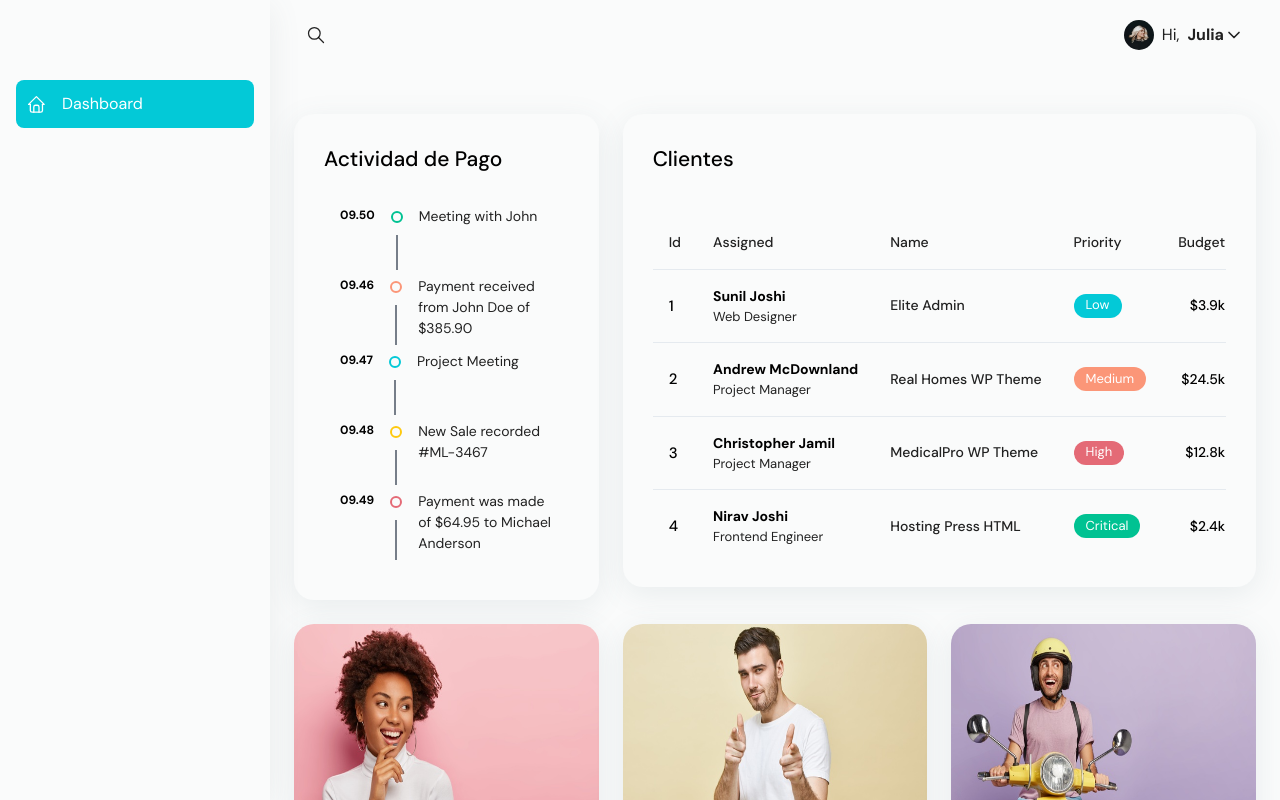
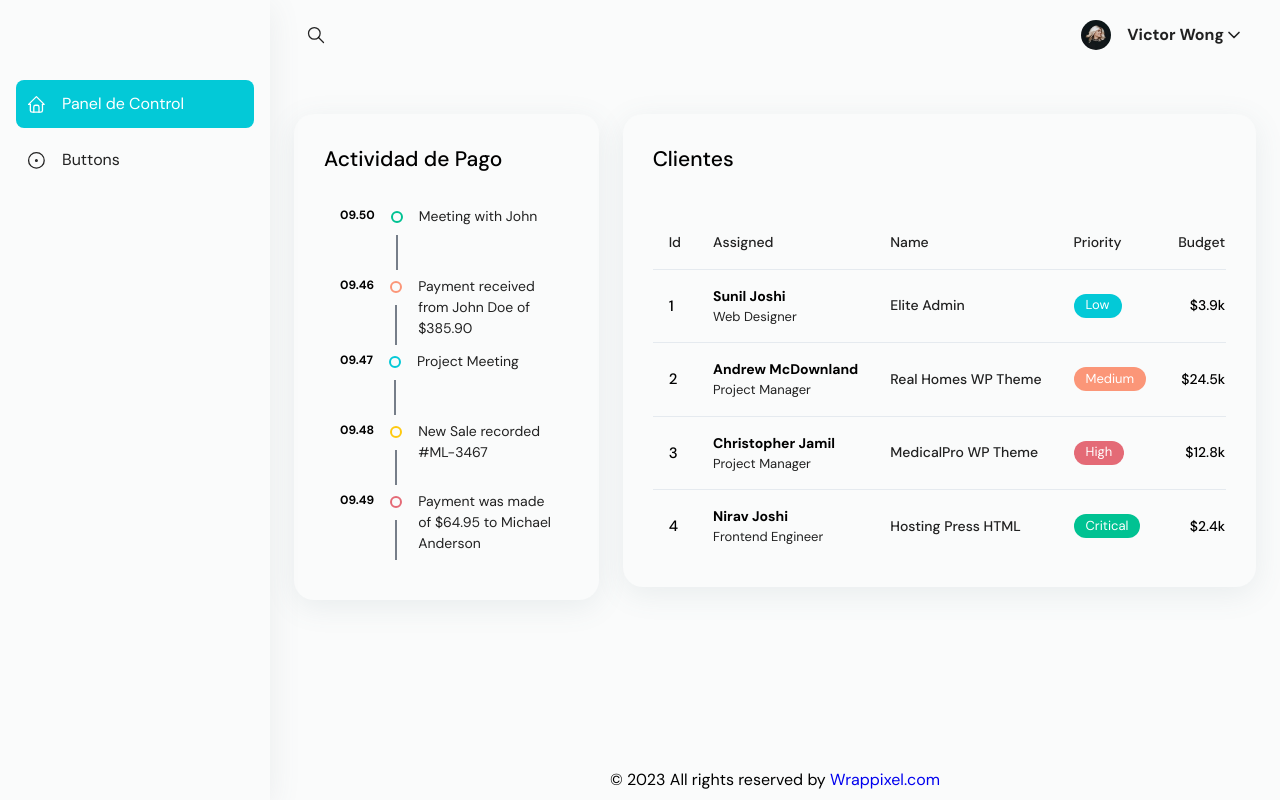
Before and after one commit to jonathanlopezb/dash-sisuma, a Next.js app: page / in a window 1280 px wide. Shown: the top 800 px of the page. Built offline with nearby package versions, Linux system fonts and the light colour scheme.

Commit message:
performent

```diff
--- a/src/app/(DashboardLayout)/layout/header/Profile.tsx
+++ b/src/app/(DashboardLayout)/layout/header/Profile.tsx
@@ -106,7 +106,6 @@ const Profile = () => {
             fontWeight="400"
             sx={{ ml: 1 }}
           >
-            Hi,
           </Typography>
           <Typography
             variant="h5"
@@ -115,7 +114,7 @@ const Profile = () => {
               ml: 1,
             }}
           >
-            Julia
+            Victor Wong
           </Typography>
           <IconChevronDown width="20" height="20" />
         </Box>
--- a/src/app/(DashboardLayout)/layout/sidebar/MenuItems.tsx
+++ b/src/app/(DashboardLayout)/layout/sidebar/MenuItems.tsx
@@ -7,16 +7,16 @@ import { uniqueId } from "lodash";
 const Menuitems = [
   {
     id: uniqueId(),
-    title: "Dashboard",
+    title: "Panel de Control",
     icon: IconHome,
     href: "/",
   },
-  // {
-  //   id: uniqueId(),
-  //   title: "Buttons",
-  //   icon: IconCircleDot,
-  //   href: "/ui-components/buttons",
-  // },
+  {
+    id: uniqueId(),
+    title: "Buttons",
+    icon: IconCircleDot,
+    href: "/ui-components/buttons",
+  },
   // {
   //   id: uniqueId(),
   //   title: "Forms",
--- a/src/app/(DashboardLayout)/page.tsx
+++ b/src/app/(DashboardLayout)/page.tsx
@@ -22,9 +22,9 @@ const Dashboard = () => {
         <Grid item xs={12} lg={8}>
           <ProductPerformance />
         </Grid>
-        <Grid item xs={12} lg={12}>
+        {/* <Grid item xs={12} lg={12}>
           <BlogCard />
-        </Grid>
+        </Grid> */}
       </Grid>
     </Box>
   </PageContainer>
```
